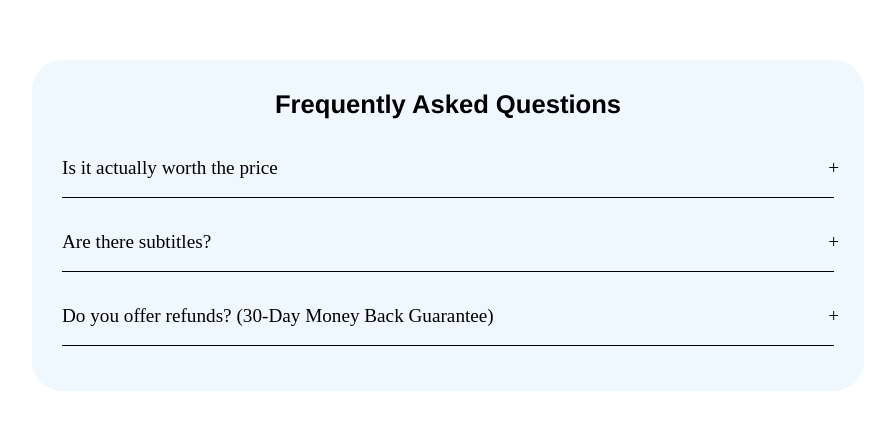
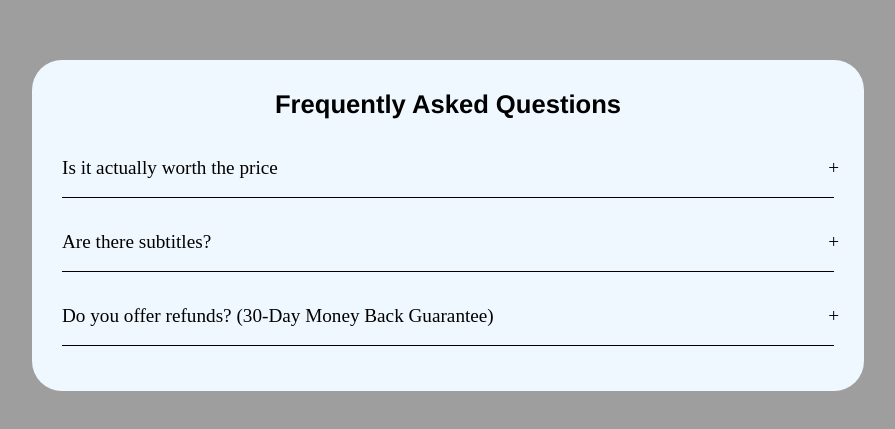
Before and after one commit to luckyalade/accordion-using-JS-project, a plain HTML site: page index.html in a window 1280 px wide. Shown: the part 175-604 px from the top of the page, without its empty margins (192-1087 px from the left). Drawn offline with Linux system fonts and the light colour scheme; the site is published under a folder, as on GitHub Pages, so addresses that start at the root find nothing.

Commit message:
accordion fix

```diff
--- a/css/style.css
+++ b/css/style.css
@@ -4,7 +4,7 @@
     box-sizing: border-box;
 }
 body{
-    background: url(/images/project-3.jpg) no-repeat center center/ cover;
+    background: url('../images/project-3.jpg') no-repeat center center/ cover;
     height: 100vh;
     display: flex;
     align-items: center;
```
